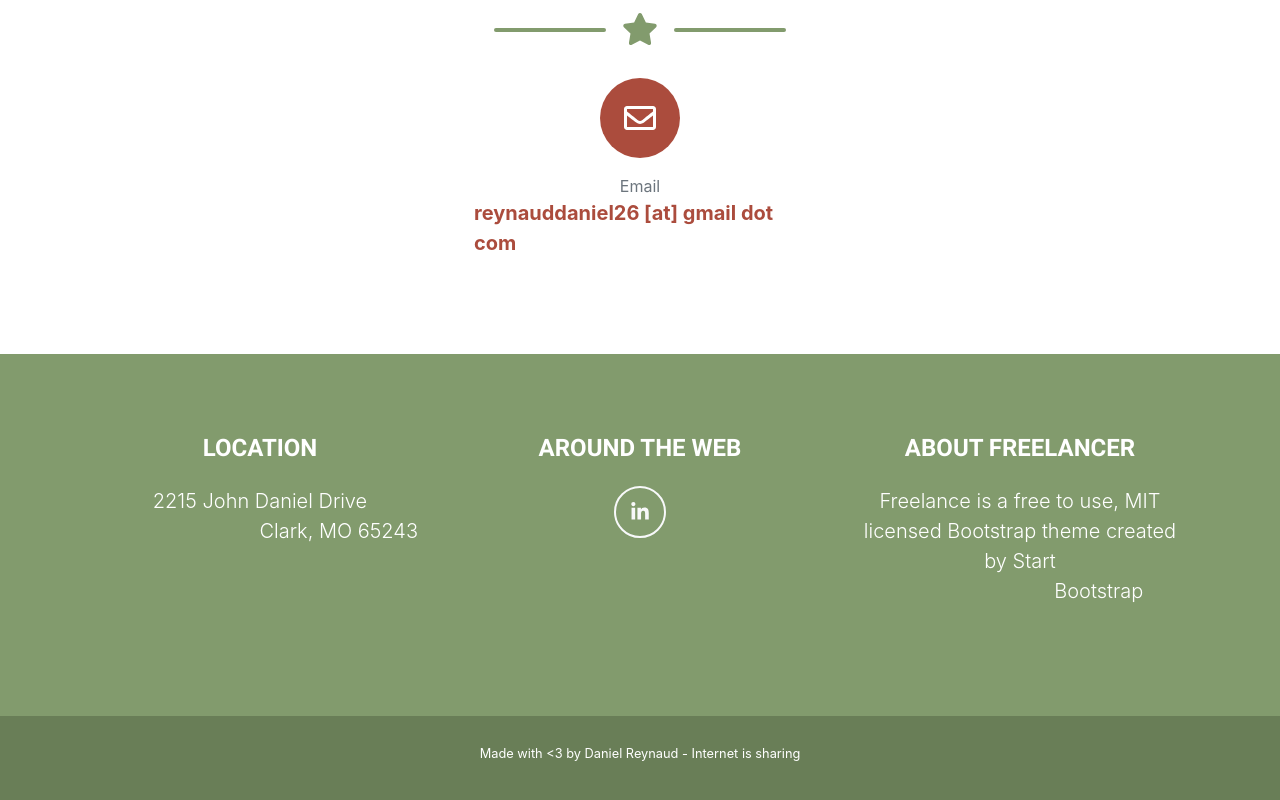
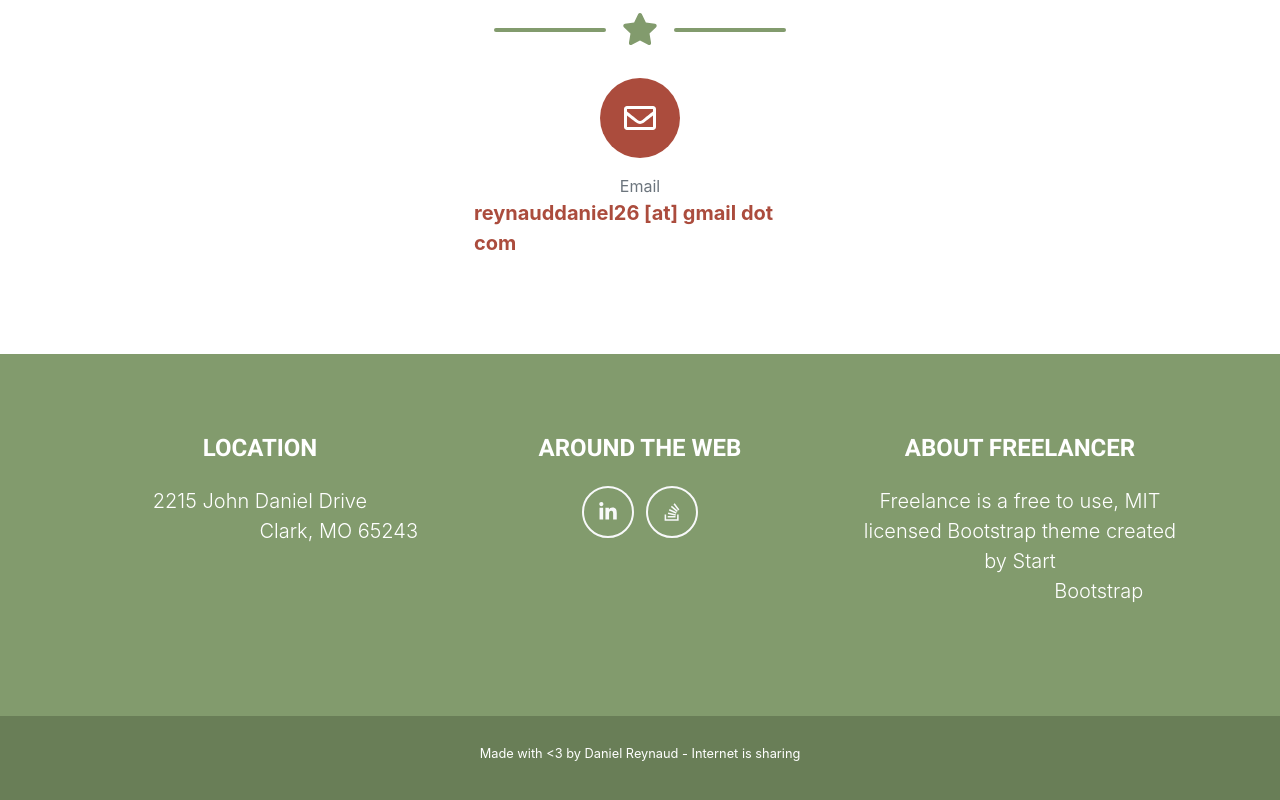
Before and after one commit to reynadan/reynadan.github.io, a plain HTML site: page index.html in a window 1280 px wide. Shown: the part 2278-3078 px from the top of the page. Drawn offline with nearby package versions, Linux system fonts and the light colour scheme; a web font is replaced by a local one.

Commit message:
feat: Add stack overflow link to footer

```diff
--- a/index.html
+++ b/index.html
@@ -409,6 +409,9 @@
                         <a class="btn btn-outline-light btn-social mx-1"
                            href="https://www.linkedin.com/in/reynadan"><i
                                 class="fab fa-fw fa-linkedin-in"></i></a>
+                        <a class="btn btn-outline-light btn-social mx-1"
+                           href="https://stackoverflow.com/users/5391965/reynadan"><i
+                                class="fab fa-fw fa-stack-overflow"></i></a>
                     </div>
                     <!-- Footer About Text-->
                     <div class="col-lg-4">
```
